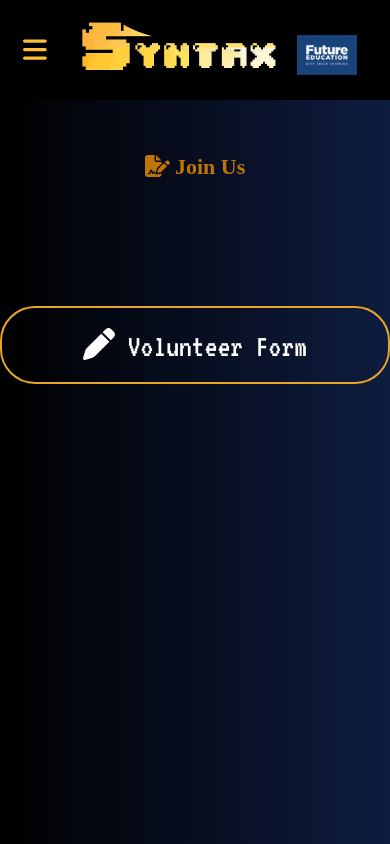
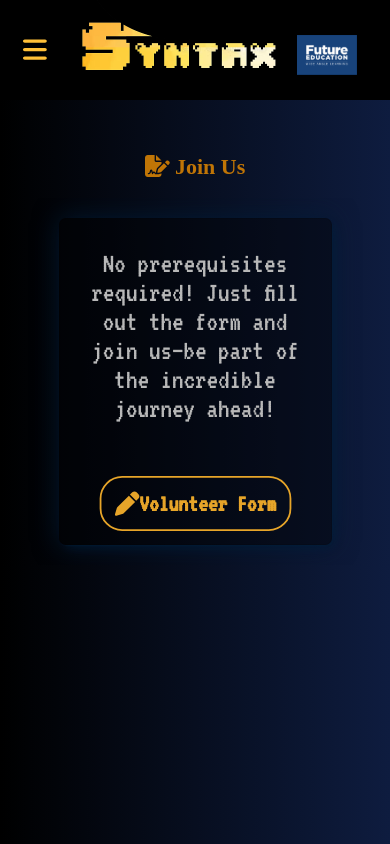
Before and after one commit to SoumyaOk4-4/Syntax-FIEM, a React (Create React App) app: page /joinus in a window 390 px wide. Built offline with nearby package versions, Linux system fonts and the light colour scheme; a web font is replaced by a local one.

Commit message:
volunteer page

```diff
--- a/src/App.css
+++ b/src/App.css
@@ -436,23 +436,30 @@
     scale: 0.85 !important;
   }
 
-  .error-container h1,
-  h4,
-  marquee span {
+  .error-container h1, h4, marquee span{
     font-size: 2rem !important;
   }
 
-  .error-container marquee span {
+  .error-container marquee span{
     font-size: 2.5rem !important;
   }
 
   .return-home {
     scale: 1;
   }
+
+  .volunteer-btn a{
+    padding: 15px !important;
+    font-size: 1.8rem !important;
+  }
+
+  .para {
+    font-size: 1.8rem !important;
+  }
 }
 
 @media (max-width: 1380px) {
-  .navbar {
+  .navbar{
     padding: 15px;
   }
 
@@ -494,23 +501,30 @@
     scale: 0.85 !important;
   }
 
-  .error-container h1,
-  h4,
-  marquee span {
+  .error-container h1, h4, marquee span{
     font-size: 2rem !important;
   }
 
-  .error-container marquee span {
+  .error-container marquee span{
     font-size: 2.5rem !important;
   }
 
   .return-home {
     scale: 1;
   }
+
+  .volunteer-btn a{
+    padding: 15px !important;
+    font-size: 1.8rem !important;
+  }
+
+  .para {
+    font-size: 1.8rem !important;
+  }
 }
 
 @media (max-width: 1117px) {
-  .navbar {
+  .navbar{
     padding: 12px;
   }
 
@@ -548,18 +562,25 @@
     scale: 0.85 !important;
   }
 
-  .error-container h1,
-  h4,
-  marquee span {
+  .error-container h1, h4, marquee span{
     font-size: 1.8rem !important;
   }
 
-  .error-container marquee span {
+  .error-container marquee span{
     font-size: 2.4rem !important;
   }
 
   .return-home {
     scale: 0.95
+  }
+
+  .volunteer-btn a{
+    padding: 15px !important;
+    font-size: 1.8rem !important;
+  }
+
+  .para {
+    font-size: 1.8rem !important;
   }
 }
 
@@ -608,13 +629,11 @@
     scale: 0.85 !important;
   }
 
-  .error-container h1,
-  h4,
-  marquee span {
+  .error-container h1, h4, marquee span{
     font-size: 1.7rem !important;
   }
 
-  .error-container marquee span {
+  .error-container marquee span{
     font-size: 2.3rem !important;
   }
 
@@ -654,13 +673,11 @@
     scale: 0.85 !important;
   }
 
-  .error-container h1,
-  h4,
-  marquee span {
+  .error-container h1, h4, marquee span{
     font-size: 1.7rem !important;
   }
 
-  .error-container marquee span {
+  .error-container marquee span{
     font-size: 2.3rem !important;
   }
 
@@ -699,13 +716,11 @@
     scale: 0.85 !important;
   }
 
-  .error-container h1,
-  h4,
-  marquee span {
+  .error-container h1, h4, marquee span{
     font-size: 1.7rem !important;
   }
 
-  .error-container marquee span {
+  .error-container marquee span{
     font-size: 2.3rem !important;
   }
 
@@ -750,18 +765,25 @@
     scale: 0.85 !important;
   }
 
-  .error-container h1,
-  h4,
-  marquee span {
+  .error-container h1, h4, marquee span{
     font-size: 1.7rem !important;
   }
 
-  .error-container marquee span {
+  .error-container marquee span{
     font-size: 2.3rem !important;
   }
 
   .return-home {
     scale: 0.94
+  }
+
+  .volunteer-btn a{
+    padding: 15px !important;
+    font-size: 1.8rem !important;
+  }
+
+  .para {
+    font-size: 1.9rem !important;
   }
 }
 
@@ -799,13 +821,11 @@
     scale: 0.85 !important;
   }
 
-  .error-container h1,
-  h4,
-  marquee span {
+  .error-container h1, h4, marquee span{
     font-size: 1.7rem !important;
   }
 
-  .error-container marquee span {
+  .error-container marquee span{
     font-size: 2.3rem !important;
   }
 
@@ -822,6 +842,10 @@
 
   .fiem {
     transform: translateX(120px) !important;
+  }
+
+  .nav-btn-title {
+    font-size: 1.2rem !important;
   }
 
   .headers {
@@ -866,7 +890,7 @@
     font-size: 18px;
   }
 
-  .navbar {
+  .navbar{
     padding: 0 !important;
   }
 
@@ -930,13 +954,11 @@
     scale: 0.8 !important;
   }
 
-  .error-container h1,
-  h4,
-  marquee span {
+  .error-container h1, h4, marquee span{
     font-size: 1.5rem !important;
   }
 
-  .error-container marquee span {
+  .error-container marquee span{
     font-size: 2.2rem !important;
   }
 
@@ -948,6 +970,10 @@
 @media (max-width: 540px) {
   .fiem {
     transform: translateX(100px) !important;
+  }
+
+  .nav-btn-title {
+    font-size: 1.2rem !important;
   }
 
   .team {
@@ -977,13 +1003,11 @@
     scale: 0.8 !important;
   }
 
-  .error-container h1,
-  h4,
-  marquee span {
+  .error-container h1, h4, marquee span{
     font-size: 1.5rem !important;
   }
 
-  .error-container marquee span {
+  .error-container marquee span{
     font-size: 2.2rem !important;
   }
 
@@ -999,6 +1023,10 @@
 
   .fiem {
     transform: translateX(32px) !important;
+  }
+
+  .nav-btn-title {
+    font-size: 1.2rem !important;
   }
 
   .headers {
@@ -1046,7 +1074,7 @@
     display: none;
   }
 
-  .navbar {
+  .navbar{
     padding: 0 !important;
   }
 
@@ -1116,18 +1144,29 @@
     scale: 0.8 !important;
   }
 
-  .error-container h1,
-  h4,
-  marquee span {
+  .error-container h3 {
+    font-size: 2rem !important;
+  }
+
+  .error-container h1, h4, marquee span{
     font-size: 1.1rem !important;
   }
 
-  .error-container marquee span {
+  .error-container marquee span{
     font-size: 2.2rem !important;
   }
 
   .return-home {
     scale: 0.9
+  }
+
+  .volunteer-btn a{
+    padding: 15px !important;
+    font-size: 1.7rem !important;
+  }
+
+  .para {
+    font-size: 1.8rem !important;
   }
 }
 
@@ -1141,6 +1180,10 @@
     transform: translateY(-3px) !important;
 
     padding: 0px !important;
+  }
+
+  .nav-btn-title {
+    font-size: 1rem !important;
   }
 
   .team-member {
@@ -1165,22 +1208,33 @@
     color: #4e0e0e;
   }
 
+
   .error-container {
     scale: 0.7 !important;
   }
 
-  .error-container h1,
-  h4,
-  marquee span {
+  .error-container h3 {
+    font-size: 2rem !important;
+  }
+
+  .error-container h1, h4, marquee span{
     font-size: 1rem !important;
   }
 
-  .error-container marquee span {
+  .error-container marquee span{
     font-size: 2rem !important;
   }
-
   .return-home {
     scale: 0.8
+  }
+
+  .volunteer-btn a{
+    padding: 15px !important;
+    font-size: 1.5rem !important;
+  }
+
+  .para {
+    font-size: 1.5rem !important;
   }
 }
 
@@ -1313,6 +1367,7 @@
 .about-txt {
   font-family: "Font2";
   font-size: 1.5rem;
+  color: rgb(157, 157, 157);
 }
 
 .linkedin:hover {
@@ -1337,28 +1392,16 @@
   -webkit-tap-highlight-color: transparent;
 }
 
+.error-container h3 {
+  font-size: 3rem;
+}
+
 .error-container h4 {
   font-size: 2.2rem;
 }
 
-.return-home h1:hover {
+.return-home h1:hover{
   transform: scale(1.1);
   transition: all 0.1s ease-in-out;
   border: 3px solid #e7a529;
 }
-
-.vol-form {
-  align-items: center;
-  color: #ffffff;
-  font-size: 2rem;
-  font-family: "Font2";
-  text-decoration: none;
-  padding: 20px;
-  border: 2px solid #e7a529;
-  border-radius: 35px;
-}
-
-.vol-form:hover {
-  color: #e7a529;
-  transform: scale(1.05);
-}
--- a/src/components/Error.jsx
+++ b/src/components/Error.jsx
@@ -5,26 +5,29 @@
   return (
     <>
       <br />
+
+      <div className="web-content-container error-content-container">
+        <div className="fadein_fadeout error-container web-content">
           <div>
             <h1
               style={{
-            fontSize: "2.5rem",
+                display: "flex",
+                flexDirection: "column",
+                gap: "20px",
+
+                fontSize: "2.5rem" ,
                 fontFamily: "Font1",
                 transform: "translateY(50px)",
               }}
             >
               <h3>
-            <FontAwesomeIcon icon={faTriangleExclamation} /> 404
+                <FontAwesomeIcon icon={faTriangleExclamation} /> 404!
               </h3>
+              <h4>Page Not Found</h4>
             </h1>
           </div>
-      <div className="web-content-container error-content-container">
-        <div className="fadein_fadeout error-container web-content">
-          <br />
+
           <div>
-          <h4 style={{ fontFamily: "Font1" }}>Page Not Found</h4>
-          <br />
-          <br />
             {/* eslint-disable-next-line jsx-a11y/no-distracting-elements */}
             <marquee>
               <span
--- a/src/components/Joinus.jsx
+++ b/src/components/Joinus.jsx
@@ -9,20 +9,62 @@
         <FontAwesomeIcon icon={faFileSignature} /> Join Us
       </h1>
       <br />
-      <br />
-      <br />
-      <br />
-      <br />
-      <br />
-      <br />
+
+      <div className="web-content-container error-content-container" style={{
+        display: "flex",
+        justifyContent: "center"
+      }}>
+        <div className="fadein_fadeout about-txt web-content" style={{
+          gap: "30px",
+          width: "70%",
+        }}>
+          <div
+            className="para"
+            style={{
+              padding: "20px",
+              textAlign: "center",
+              fontSize: "2rem",
+              fontFamily: "Font2",
+              color: "rgb(184, 184, 184)",
+            }}
+          >
+            No prerequisites required! Just fill out the form and join us—be
+            part of the incredible journey ahead!
+          </div>
+
+          <div
+            className="return-home volunteer-btn"
+            style={{
+              display: "flex",
+              justifyContent: "center",
+            }}
+          >
+            <h1
+              style={{
+                border: "2px solid #e7a529",
+                borderRadius: "25px",
+              }}
+            >
               <a
                 href="https://forms.gle/soH7n2CjLckWHyEE9"
                 target="_blank"
                 rel="noopener noreferrer"
-        className="vol-form"
+                style={{
+                  display: "flex",
+                  alignItems: "center",
+                  color: "#e7a529",
+                  fontSize: "1.8rem",
+                  fontFamily: "Font2",
+                  textDecoration: "none",
+                  padding: "15px",
+                }}
               >
                 <FontAwesomeIcon icon={faPen} /> Volunteer Form
               </a>
+            </h1>
+          </div>
+        </div>
+      </div>
     </>
   );
 }
```
Lines whose indentation alone changed are shown as unchanged.
